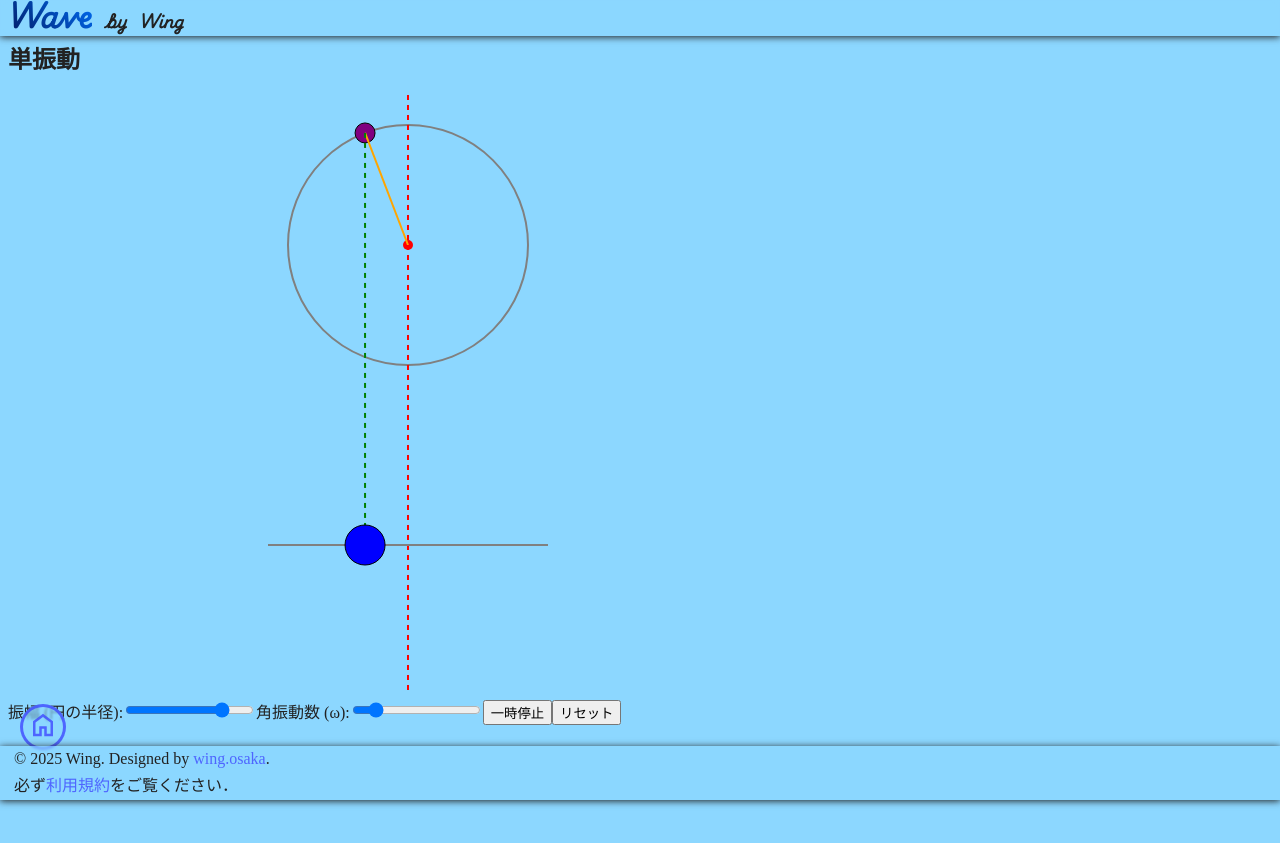
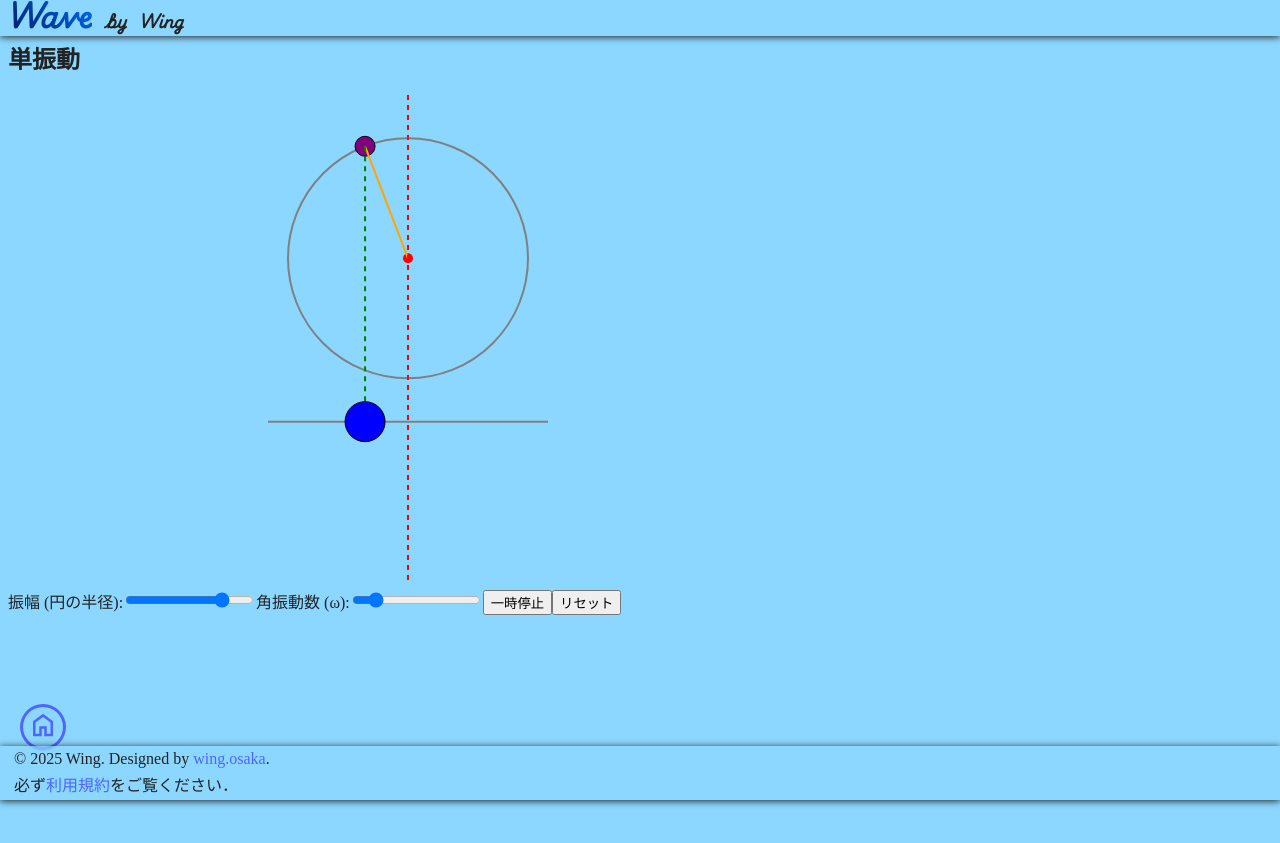
Before and after one commit to te-wing/wave.graphics, a Next.js app: page /wavelayout/tanshindou in a window 1280 px wide. After the commit the page ends 800 px from the top, so only its background shows below. Built offline with nearby package versions, Linux system fonts and the light colour scheme; a web font is replaced by a local one.

Commit message:
まあまあ

```diff
--- a/src/app/globals.scss
+++ b/src/app/globals.scss
@@ -52,6 +52,6 @@ a:hover {
     color: var(--a-hover);
 }
 
-a, p, h2, h3, h4, td {
+a, p, h2, h3, h4, td, label {
     font-family: ZenMaru;
 }
--- a/src/app/wavelayout/tanshindou/canvas.tsx
+++ b/src/app/wavelayout/tanshindou/canvas.tsx
@@ -37,9 +37,9 @@ const OscillationCanvas: React.FC<OscillationCanvasProps> = ({
 
     // --- 描画の基準点を調整 ---
     const circleCenterX = canvas.width / 2;
-    const circleCenterY = canvas.height / 4;
+    const circleCenterY = canvas.height / 3;
     const shmOriginX = canvas.width / 2;
-    const shmLineY = canvas.height * 3 / 4;
+    const shmLineY = canvas.height * 2 / 3;
 
     const circlePointX = circleCenterX + amplitude * Math.cos(angle);
     const circlePointY = circleCenterY - amplitude * Math.sin(angle);
@@ -179,7 +179,7 @@ const OscillationCanvas: React.FC<OscillationCanvasProps> = ({
 
   return (
     <div>
-      <canvas id="myCanvas" ref={canvasRef} width={800} height={600}></canvas>
+      <canvas id="myCanvas" ref={canvasRef} width={800} height={490}></canvas>
       <div className="controls">
         <label htmlFor="amplitude">振幅 (円の半径):</label>
         <input
```
Also changed, not shown: src/app/wavelayout/tanshindou/tanshindoucanvas.module.scss (added).
